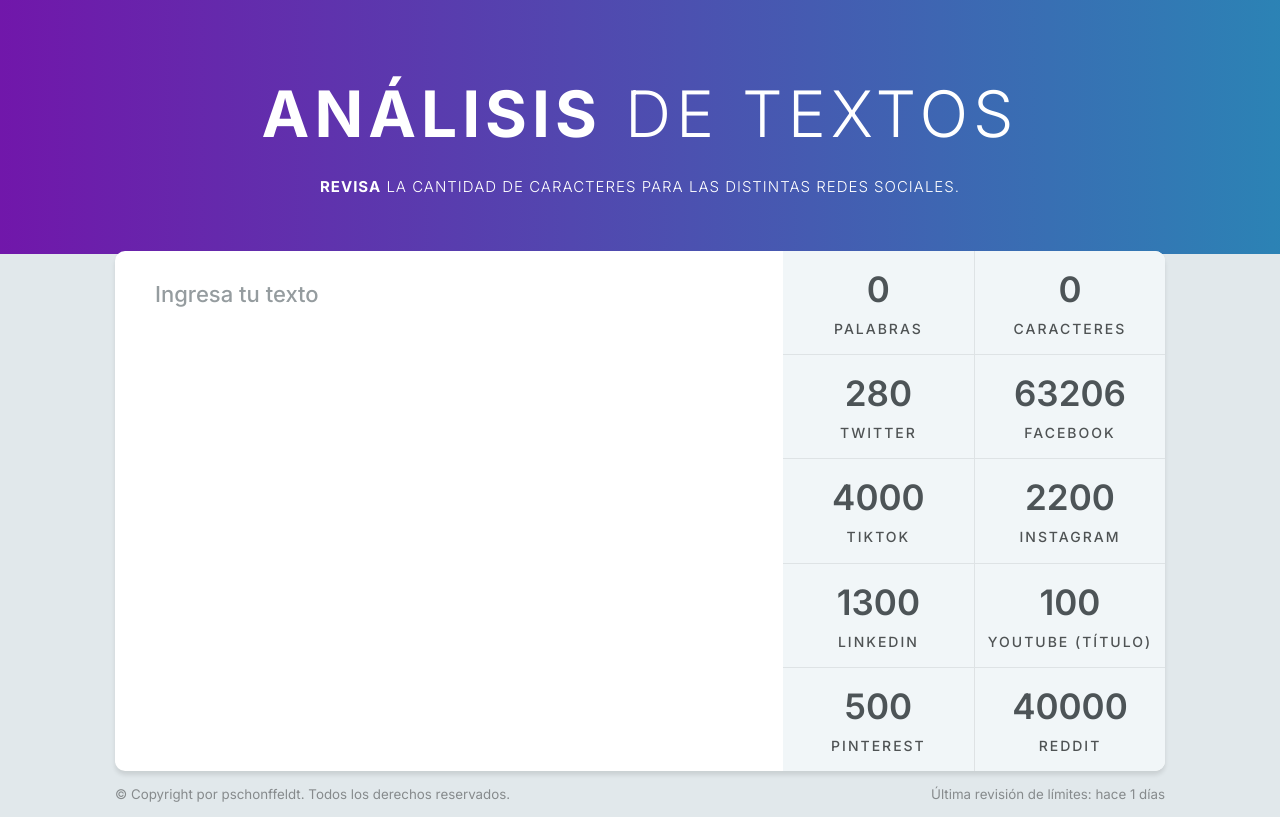
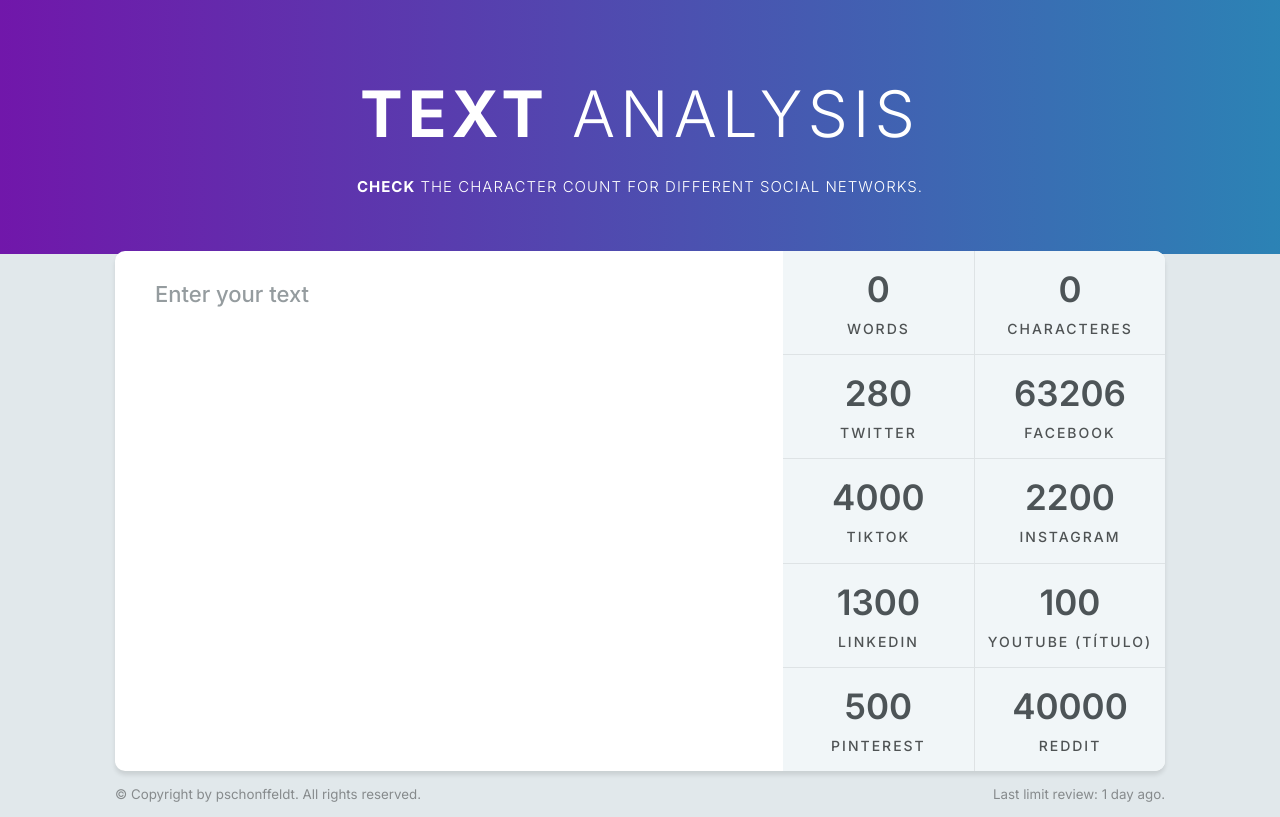
Before and after one commit to pschonffeldt/palabras, a plain HTML site: page index.html in a window 1280 px wide. Drawn offline with Linux system fonts and the light colour scheme.

Commit message:
Change language to EN

```diff
--- a/index.html
+++ b/index.html
@@ -12,35 +12,35 @@
 
   <script src="script.js" defer></script>
 
-  <title>Análisis de textos</title>
+  <title>Text analysis</title>
 </head>
 <body>
 
   <div class="too__small">
-    <p>😢 Oops! El ancho de tu dispositivo es inferior a 250 px, por lo que esta aplicación no funcionará aquí.</p>
+    <p>😢 Oops! Your device width is less than 250px, so this app will not work there.</p>
   </div>
 
   <div class="background"></div>
 
   <h1 class="first-heading">
-    Análisis<span class="first-heading--special"> de textos</span>
+    Text<span class="first-heading--special"> analysis</span>
   </h1>
 
   <h1 class="sub-heading">
-    Revisa<span class="sub-heading--special"> la cantidad de caracteres para las distintas redes sociales.</span>
+    Check<span class="sub-heading--special"> the character count for different social networks.</span>
   </h1>
 
   <div class="container">
-    <textarea class="textarea" spellcheck="false" placeholder="Ingresa tu texto"></textarea>
+    <textarea class="textarea" spellcheck="false" placeholder="Enter your text"></textarea>
 
     <section class="stats">
       <section class="stat">
         <span class="stat__number stat__number--words">0</span>
-        <h2 class="second-heading">Palabras</h2>
+        <h2 class="second-heading">Words</h2>
       </section>
       <section class="stat">
         <span class="stat__number stat__number--characters">0</span>
-        <h2 class="second-heading">Caracteres</h2>
+        <h2 class="second-heading">Characteres</h2>
       </section>
       <section class="stat">
         <span class="stat__number stat__number--twitter">280</span>
@@ -78,8 +78,8 @@
   </div>
 
   <footer class="footer">
-    <small class="copyright">&copy; Copyright por pschonffeldt. Todos los derechos reservados.</small>
-    <small class="data">Última revisión de límites: hace 1 días</small>
+    <small class="copyright">&copy; Copyright by pschonffeldt. All rights reserved.</small>
+    <small class="data">Last limit review: 1 day ago.</small>
   </footer>
 
 </body>
```
Also changed, not shown: script.js (+6 -6 lines).
